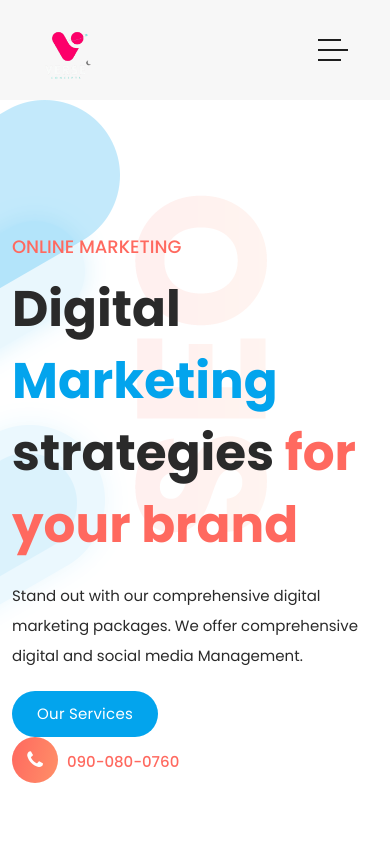
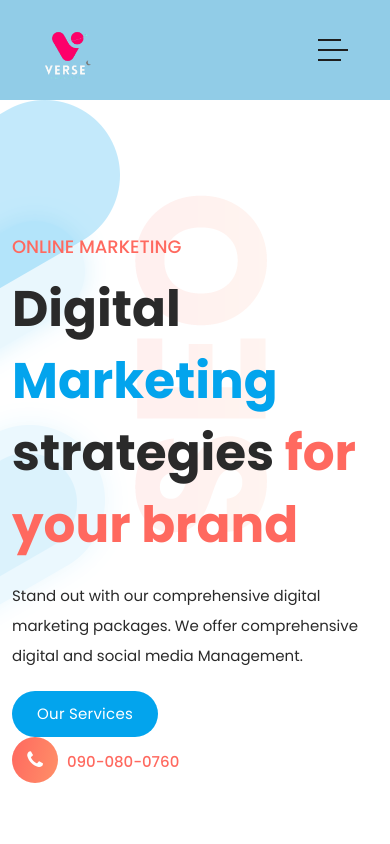
Before and after one commit to ToshTony/verseconcepts, a plain HTML site: page index.html in a window 390 px wide. Shown: the top 844 px of the page. Drawn offline with Linux system fonts and the light colour scheme.

Commit message:
header-mobile

```diff
--- a/assets/css/templatemo-onix-digital.css
+++ b/assets/css/templatemo-onix-digital.css
@@ -656,7 +656,7 @@ header
     width: 100%;
   }
   .header-area {
-    background-color: #f7f7f7;
+    background-color: #91cce7;
     padding: 0px 15px;
     height: 100px;
     box-shadow: none;
```
